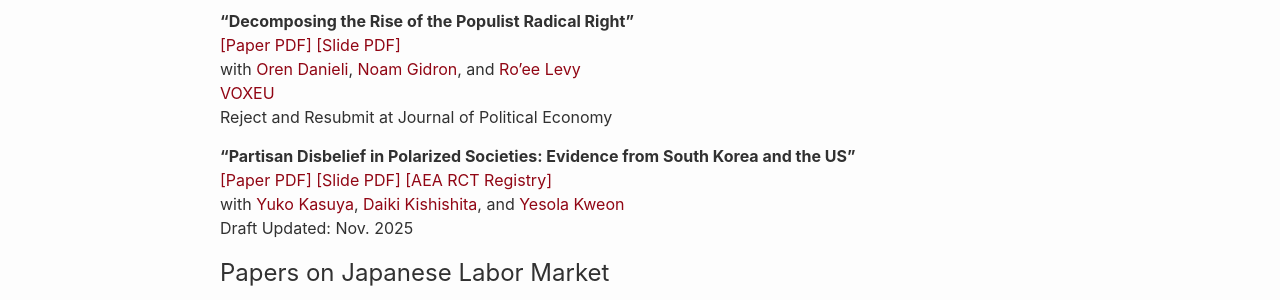
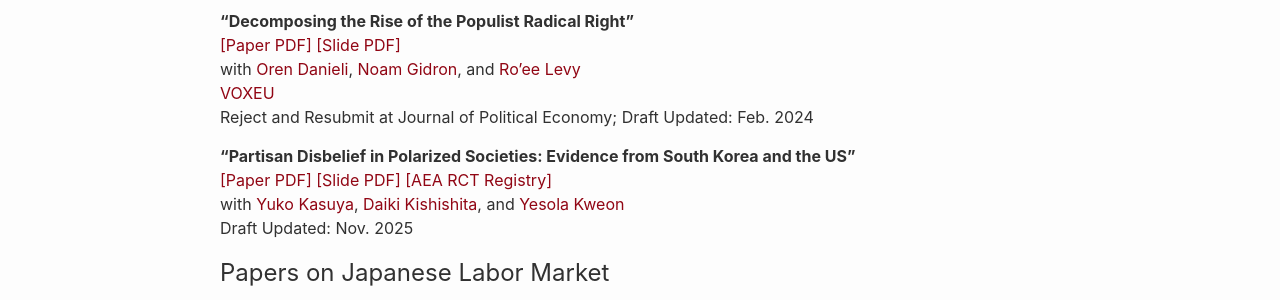
Before and after one commit to shinnkikuchi/shinnkikuchi.github.io, a Jekyll site: the page built from index.md, in a window 1280 px wide. Shown: the part 744-1044 px from the top of the page. Built offline with Jekyll 4.4.1, drawn with Linux system fonts in a browser that asks for light colours.

Commit message:
Update index.md

```diff
--- a/index.md
+++ b/index.md
@@ -51,7 +51,7 @@ and <a href="https://www.roeelevy.com/" target="_blank">Ro'ee Levy</a>
 <br>
  <a href="https://cepr.org/voxeu/columns/decomposing-rise-populist-radical-right-how-changes-priorities-explain-electoral" target="_blank">VOXEU</a>
  <br>
-Reject and Resubmit at Journal of Political Economy
+Reject and Resubmit at Journal of Political Economy; Draft Updated: Feb. 2024
 <br>
 
 **"Partisan Disbelief in Polarized Societies: Evidence from South Korea and the US"**
```
